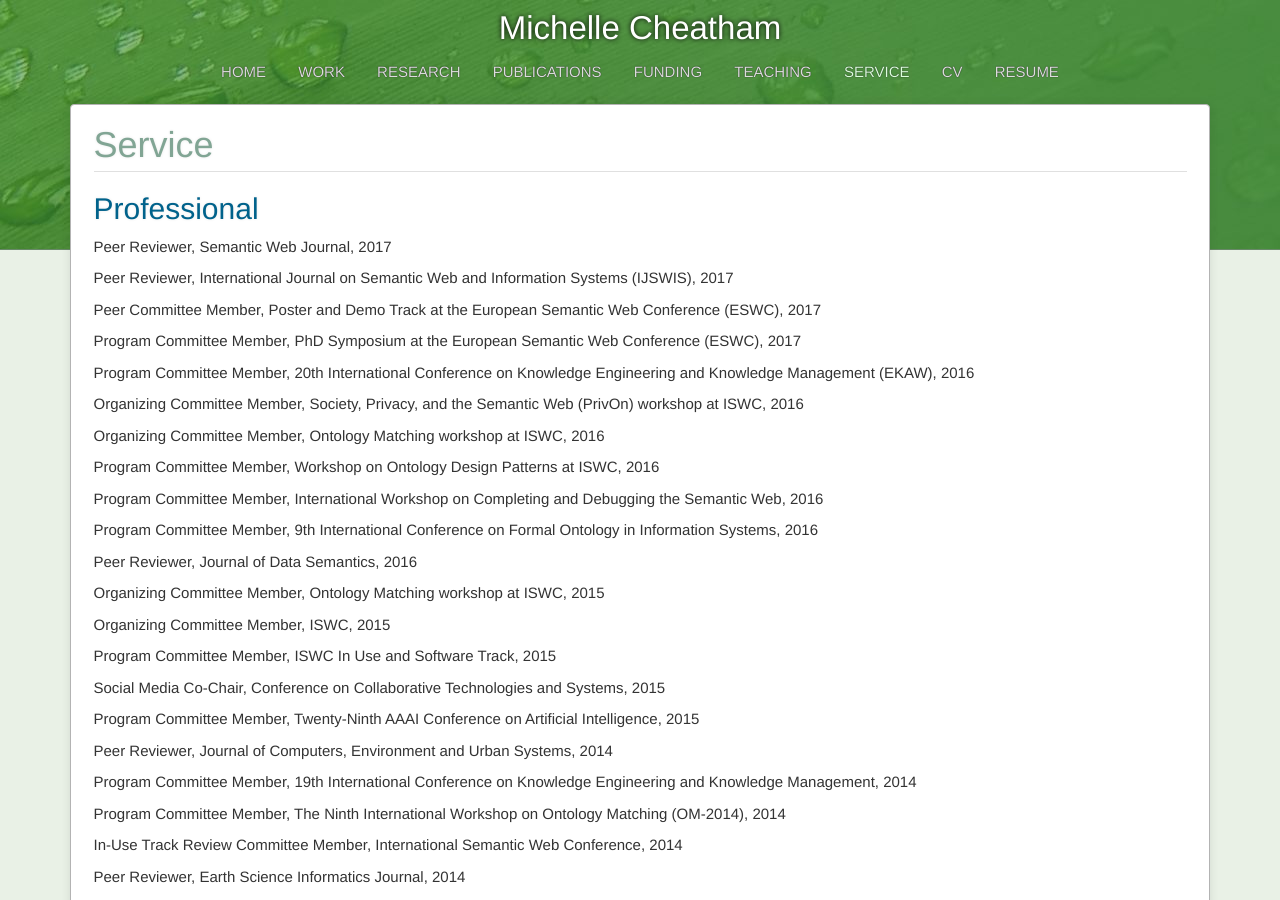
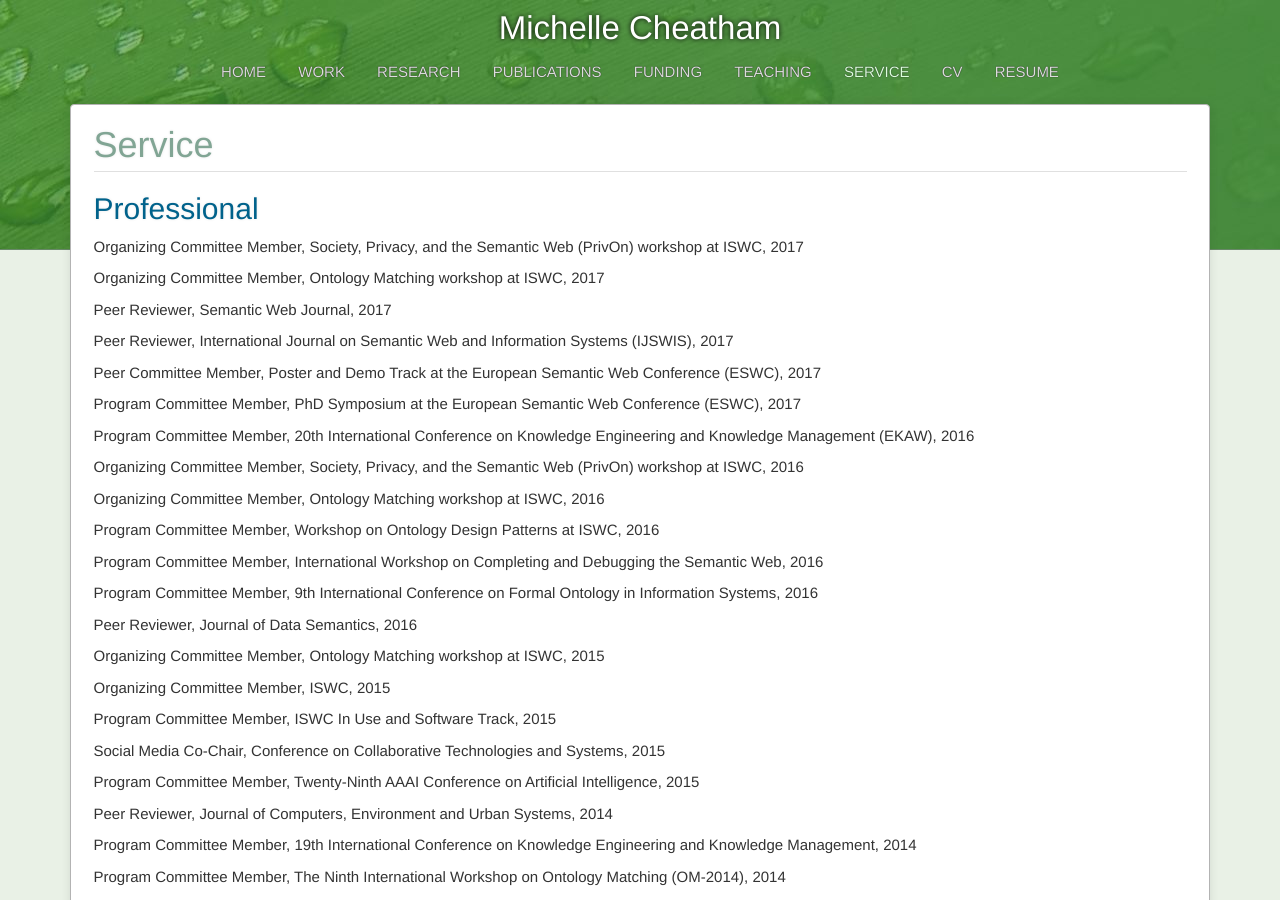
Before and after one commit to mcheatham/mcheatham.github.io, a Jekyll site: the page built from service.md, in a window 1280 px wide and 900 px high. Built offline with Jekyll 4.4.1, drawn with Linux system fonts in a browser that asks for light colours.

Commit message:
Added organizing committee membership for OM and PrivOn 2017

```diff
--- a/_data/service.yaml
+++ b/_data/service.yaml
@@ -1,3 +1,13 @@
+- job: Organizing Committee Member
+  organization: Society, Privacy, and the Semantic Web (PrivOn) workshop at ISWC
+  date: 2017
+  type: professional
+
+- job: Organizing Committee Member
+  organization: Ontology Matching workshop at ISWC
+  date: 2017
+  type: professional
+
 - job: Peer Reviewer
   organization: Semantic Web Journal
   date: 2017
```
